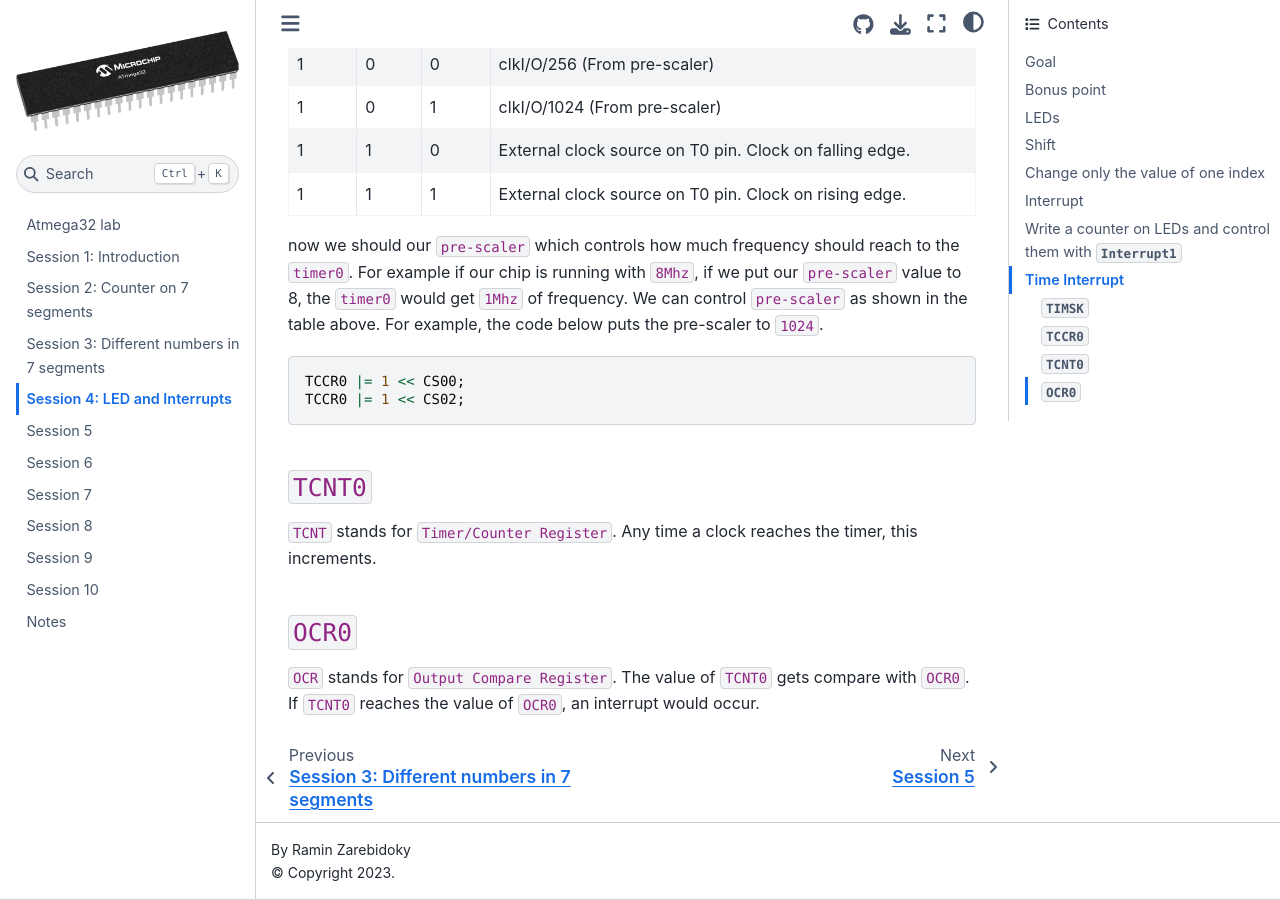
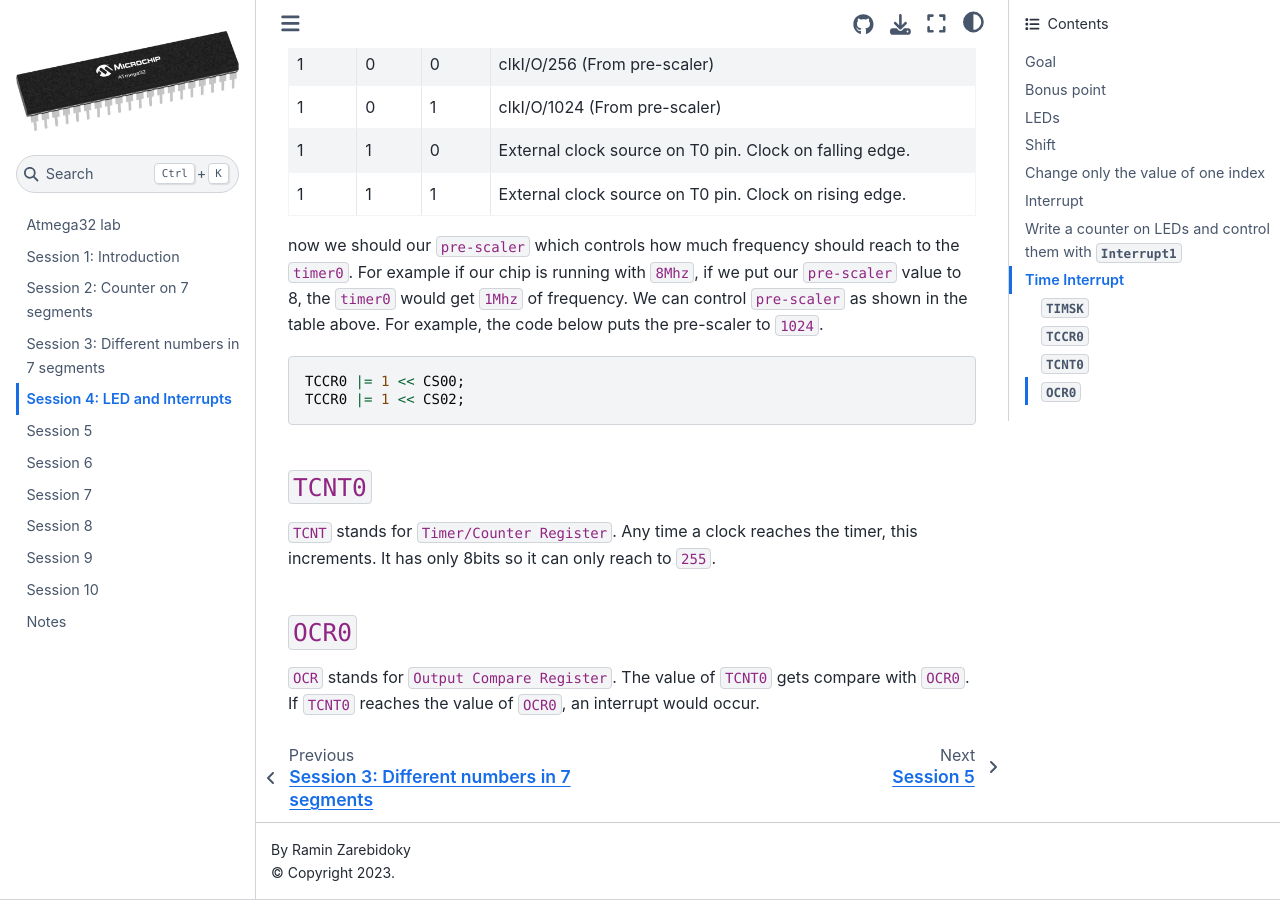
Before and after one commit to LiterallyTheOne/atmega32_lab, a Jupyter Book: the page built from docs/session_4.md, in a window 1280 px wide and 900 px high, scrolled down 7163 px. Built offline with Jupyter Book 1.0.4 settings and Sphinx 7.4.7 and the Sphinx Book theme 1.1.4, drawn with Linux system fonts in a browser that asks for light colours.

Commit message:
Add its capacity

```diff
--- a/docs/session_4.md
+++ b/docs/session_4.md
@@ -299,6 +299,7 @@ TCCR0 |= 1 << CS02;
 
 `TCNT` stands for `Timer/Counter Register`.
 Any time a clock reaches the timer, this increments.
+It has only 8bits so it can only reach to `255`.
 
 ### `OCR0`
 
```
